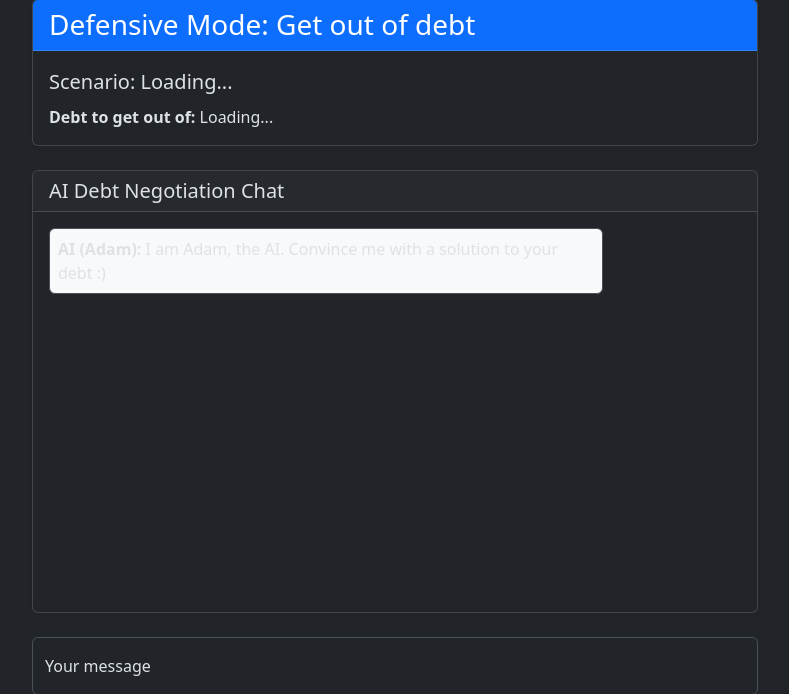
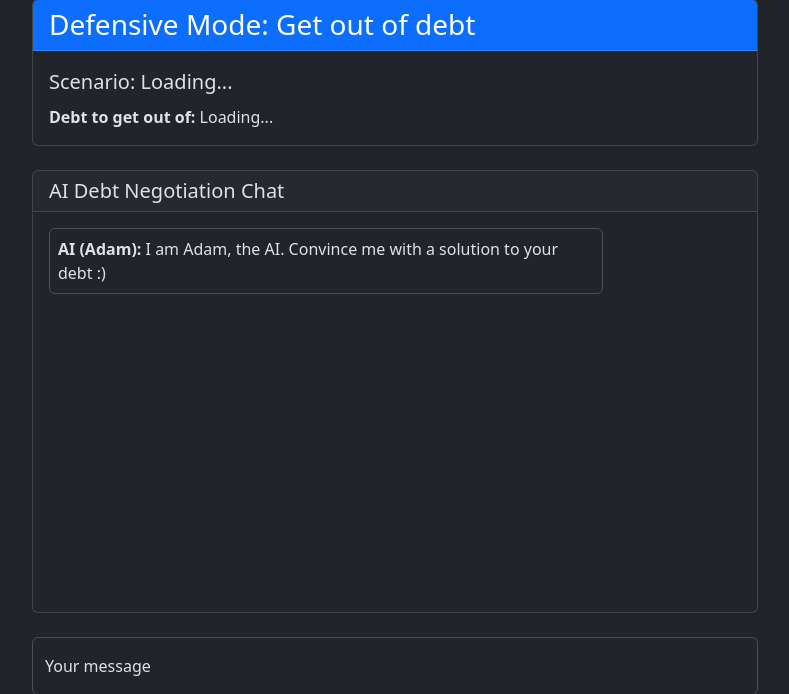
Before and after one commit to csd4ni3l/debt-by-ai, a Flask app: page /defensive in a window 1280 px wide. Shown: the part 105-799 px from the top of the page, without its empty margins (245-1034 px from the left). Run offline with Flask 3, Linux system fonts and the light colour scheme; a user stored in the database is signed in; data that the repository does not hold is empty; some libraries are stand-ins or nearby versions.

Commit message:
Fix white mode chat messages in offensive and defensive mode pages

```diff
--- a/templates/defensive.jinja2
+++ b/templates/defensive.jinja2
@@ -46,7 +46,7 @@
         </div>
         <div id="chat-body" class="card-body" style="height: 400px; overflow-y: auto;">
             <div class="d-flex justify-content-start mb-3">
-                <div class="p-2 rounded bg-light border" style="max-width: 80%;">
+                <div class="p-2 rounded bg-dark border" style="max-width: 80%;">
                     <strong>AI ({{ ai_name }}):</strong> I am {{ ai_name }}, the AI. Convince me with a solution to your debt :)
                 </div>
             </div>
@@ -69,7 +69,7 @@
 
     function appendMessage(sender, text, type) {
         let alignmentClass = 'justify-content-start';
-        let backgroundClass = 'bg-light border';
+        let backgroundClass = 'bg-dark border';
         let senderTag = `<strong>${sender}:</strong>`;
 
         if (sender === 'You') {
--- a/templates/offensive.jinja2
+++ b/templates/offensive.jinja2
@@ -46,7 +46,7 @@
         </div>
         <div id="chat-body" class="card-body" style="height: 400px; overflow-y: auto;">
             <div class="d-flex justify-content-start mb-3">
-                <div class="p-2 rounded bg-light border" style="max-width: 80%;">
+                <div class="p-2 rounded bg-dark border" style="max-width: 80%;">
                     <strong>AI ({{ ai_name }}):</strong> I am {{ ai_name }}, the AI. Convince me to accept the situation and get me into debt :)
                 </div>
             </div>
@@ -69,7 +69,7 @@
 
     function appendMessage(sender, text, type) {
         let alignmentClass = 'justify-content-start';
-        let backgroundClass = 'bg-light border';
+        let backgroundClass = 'bg-dark border';
         let senderTag = `<strong>${sender}:</strong>`;
 
         if (sender === 'You') {
```
